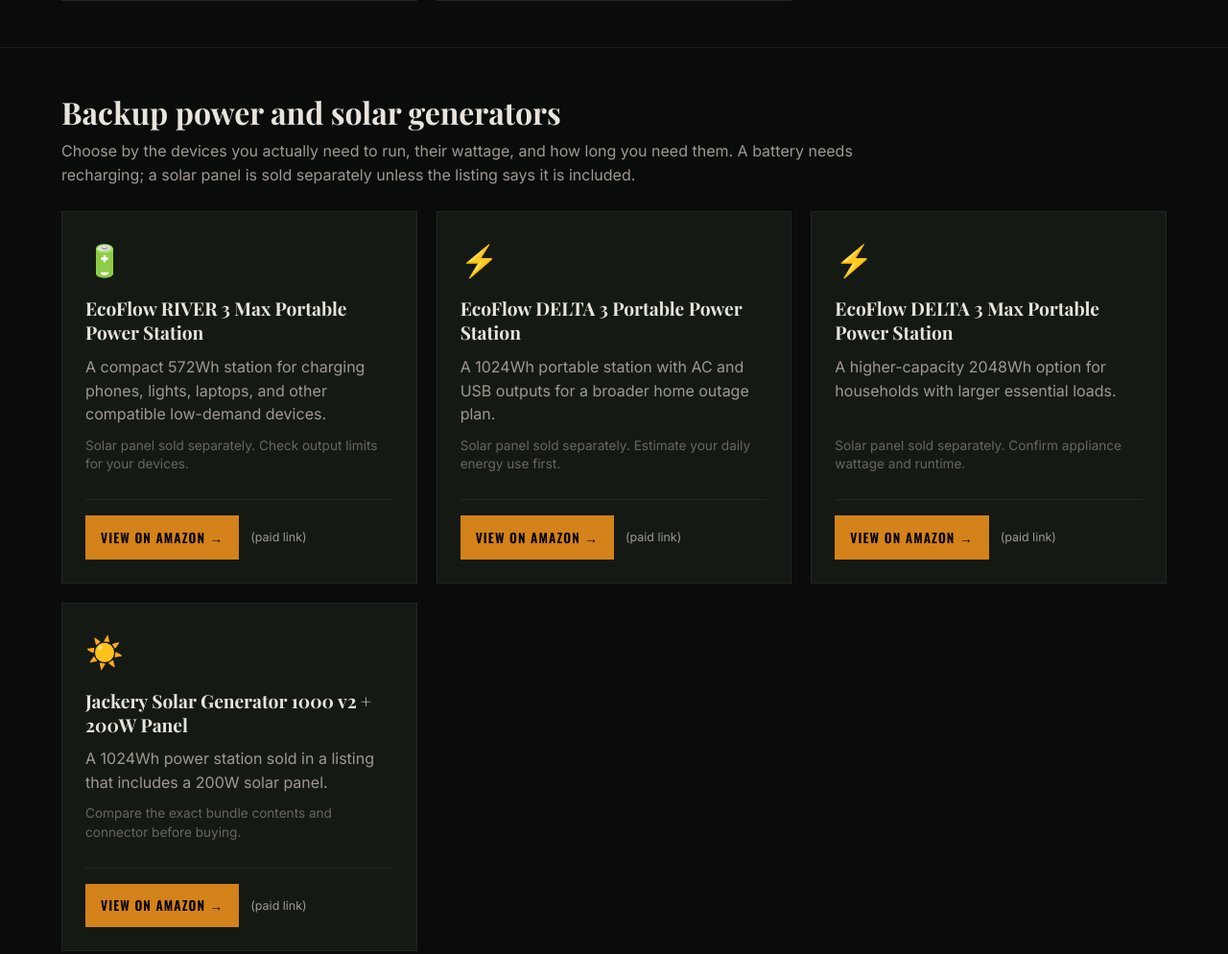
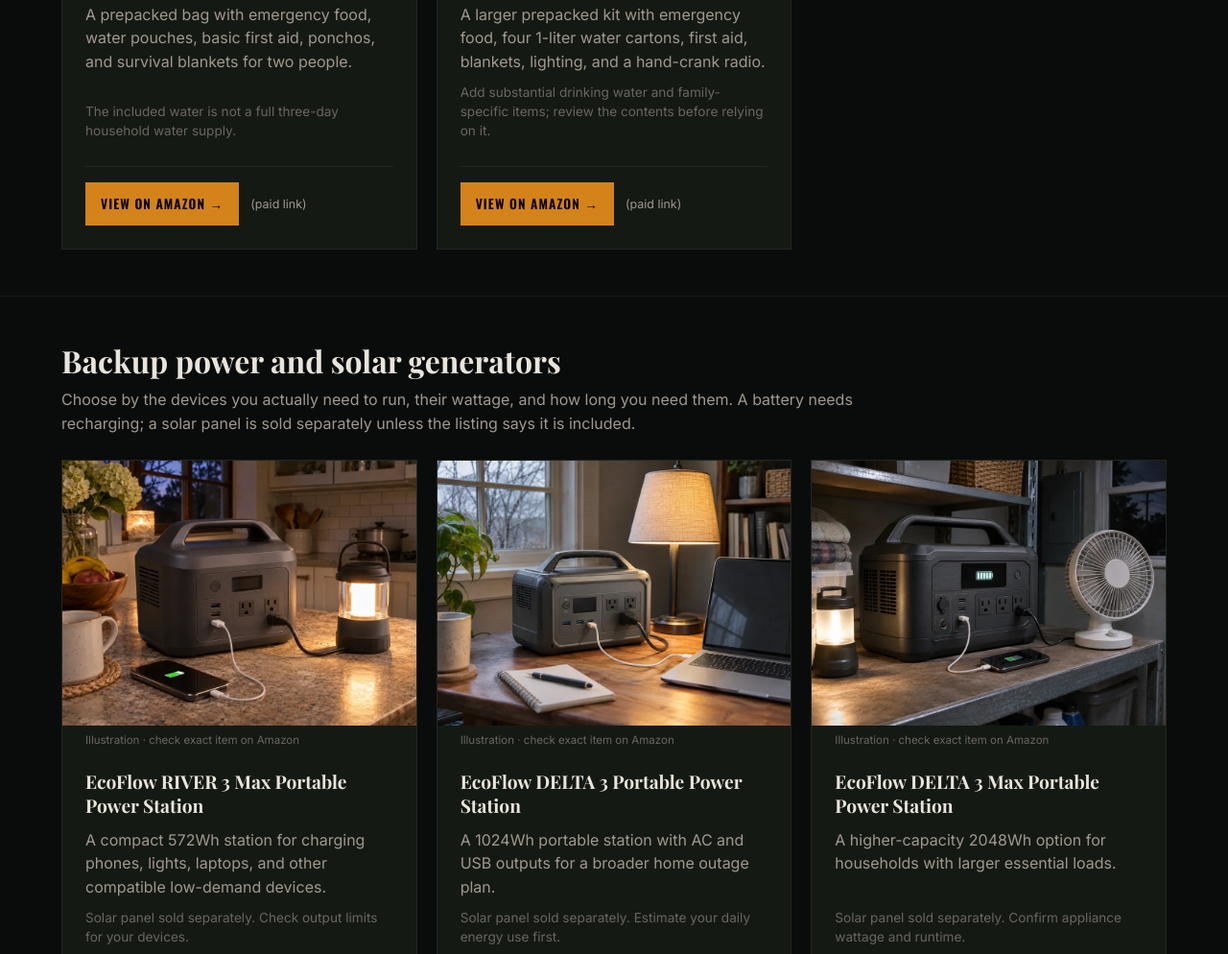
Before and after one commit to digitaldopamina/family-ready-now, an Astro site: page /boutique in a window 1280 px wide. Shown: the part 1048-2042 px from the top of the page at 96% size. Built offline with nearby package versions, Linux system fonts and the light colour scheme; Astro itself is replaced by a stand-in of ours.

Commit message:
Add original illustrations to emergency gear cards

```diff
--- a/src/pages/boutique.astro
+++ b/src/pages/boutique.astro
@@ -11,14 +11,14 @@ const groups = [
     products: [
       {
         name: 'Ready America 70280 2-Person 3-Day Survival Backpack',
-        icon: '🎒',
+        image: '/images/shop/kit-2-person.webp',
         description: 'A prepacked bag with emergency food, water pouches, basic first aid, ponchos, and survival blankets for two people.',
         note: 'The included water is not a full three-day household water supply.',
         asin: 'B000FJQQVI',
       },
       {
         name: 'Ready America Deluxe 4-Person 3-Day Emergency Backpack',
-        icon: '🎒',
+        image: '/images/shop/kit-4-person.webp',
         description: 'A larger prepacked kit with emergency food, four 1-liter water cartons, first aid, blankets, lighting, and a hand-crank radio.',
         note: 'Add substantial drinking water and family-specific items; review the contents before relying on it.',
         asin: 'B00149VP14',
@@ -32,28 +32,28 @@ const groups = [
     products: [
       {
         name: 'EcoFlow RIVER 3 Max Portable Power Station',
-        icon: '🔋',
+        image: '/images/shop/river-3-max.webp',
         description: 'A compact 572Wh station for charging phones, lights, laptops, and other compatible low-demand devices.',
         note: 'Solar panel sold separately. Check output limits for your devices.',
         asin: 'B0F4XRNTWX',
       },
       {
         name: 'EcoFlow DELTA 3 Portable Power Station',
-        icon: '⚡',
+        image: '/images/shop/delta-3.webp',
         description: 'A 1024Wh portable station with AC and USB outputs for a broader home outage plan.',
         note: 'Solar panel sold separately. Estimate your daily energy use first.',
         url: 'https://www.amazon.com/dp/B0DCBYMC9D?th=1&linkCode=ll2&tag=familyreadyno-20&linkId=1eb71045dae94786df636f242b92f7cb&language=en_US&gaOptInStatus=true&ref_=as_li_ss_tl',
       },
       {
         name: 'EcoFlow DELTA 3 Max Portable Power Station',
-        icon: '⚡',
+        image: '/images/shop/delta-3-max.webp',
         description: 'A higher-capacity 2048Wh option for households with larger essential loads.',
         note: 'Solar panel sold separately. Confirm appliance wattage and runtime.',
         url: 'https://www.amazon.com/dp/B0FQV6LMVX?th=1&linkCode=ll2&tag=familyreadyno-20&linkId=a9af93f40d36ae01675f967f44e60918&language=en_US&gaOptInStatus=true&ref_=as_li_ss_tl',
       },
       {
         name: 'Jackery Solar Generator 1000 v2 + 200W Panel',
-        icon: '☀️',
+        image: '/images/shop/jackery-solar-bundle.webp',
         description: 'A 1024Wh power station sold in a listing that includes a 200W solar panel.',
         note: 'Compare the exact bundle contents and connector before buying.',
         asin: 'B0D2L1G66J',
@@ -67,14 +67,14 @@ const groups = [
     products: [
       {
         name: 'EcoFlow 160W Foldable Solar Panel',
-        icon: '☀️',
+        image: '/images/shop/solar-160w.webp',
         description: 'A folding panel with an adjustable stand for compatible portable power stations.',
         note: 'Power station sold separately. Confirm input and cable compatibility.',
         asin: 'B08R5JWL74',
       },
       {
         name: 'EcoFlow 220W Portable Solar Panel',
-        icon: '☀️',
+        image: '/images/shop/solar-220w.webp',
         description: 'A larger folding panel with an adjustable stand for recharging a compatible station.',
         note: 'Power station sold separately. Check panel size, weight, and connectors.',
         asin: 'B0D2H94PS6',
@@ -88,14 +88,14 @@ const groups = [
     products: [
       {
         name: 'Reliance Aqua-Tainer 7-Gallon Water Container',
-        icon: '💧',
+        image: '/images/shop/aqua-tainer.webp',
         description: 'A rigid container for storing drinking water at home. Plan a safe place to store and fill it.',
         note: 'Heavy when full; this is a home-storage item, not a go-bag item.',
         url: 'https://www.amazon.com/dp/B001QC31G6?&linkCode=ll2&tag=familyreadyno-20&linkId=cede22ba5ace1ababeed5a760a0ac064&language=en_US&gaOptInStatus=true&ref_=as_li_ss_tl',
       },
       {
         name: 'Sawyer Squeeze Water Filtration System',
-        icon: '🚰',
+        image: '/images/shop/sawyer-filter.webp',
         description: 'A small filter with squeeze pouches for treating suitable fresh water during travel or evacuation.',
         note: 'Check its limits: a filter for bacteria and protozoa is not a universal purifier.',
         asin: 'B00B1OSU4W',
@@ -109,42 +109,42 @@ const groups = [
     products: [
       {
         name: 'Midland ER10VP Portable Weather Radio',
-        icon: '📻',
+        image: '/images/shop/midland-radio.webp',
         description: 'A compact AM/FM/weather radio with a flashlight for receiving information when phone service is unreliable.',
         note: 'Check alert coverage and keep the required spare batteries.',
         url: 'https://www.amazon.com/dp/B08SYK7LJT?th=1&linkCode=ll2&tag=familyreadyno-20&linkId=7ddcb0140b1a8ba9267f5b2f3ef7ebbe&language=en_US&gaOptInStatus=true&ref_=as_li_ss_tl',
       },
       {
         name: 'Anker Zolo 20,000mAh USB-C Power Bank',
-        icon: '📱',
+        image: '/images/shop/anker-power-bank.webp',
         description: 'A portable battery with a built-in USB-C cable for compatible phones and small devices.',
         note: 'Charge it in advance and check compatibility with your devices.',
         url: 'https://www.amazon.com/dp/B0CZ9JLN3N?th=1&linkCode=ll2&tag=familyreadyno-20&linkId=4b02c5d2c3a7aa27c802d3974c8a4896&language=en_US&gaOptInStatus=true&ref_=as_li_ss_tl',
       },
       {
         name: 'Coleman Sundome Camping Tent',
-        icon: '⛺',
+        image: '/images/shop/coleman-tent.webp',
         description: 'A tent with a rainfly for camping or a suitable outdoor evacuation location.',
         note: 'Choose the correct size; a tent is not a substitute for a safe indoor shelter.',
         asin: 'B0D7QHY574',
       },
       {
         name: 'Energizer WeatheReady PRO-360 LED Lantern',
-        icon: '💡',
+        image: '/images/shop/energizer-lantern.webp',
         description: 'Battery-powered room lighting for a blackout, with a handle for moving it around the home.',
         note: 'Store the required spare batteries with it.',
         asin: 'B09329QHWN',
       },
       {
         name: 'First Aid Only 298-Piece Family First Aid Kit',
-        icon: '🩹',
+        image: '/images/shop/first-aid-kit.webp',
         description: 'A basic home and travel kit with bandages, dressings, and other common first-aid supplies.',
         note: 'Add personal medicines and instructions separately.',
         asin: 'B000069EYA',
       },
       {
         name: 'Datrex 3600-Calorie Emergency Food Bar',
-        icon: '🥫',
+        image: '/images/shop/datrex-ration.webp',
         description: 'A compact, shelf-stable emergency food ration to keep as one part of a food plan.',
         note: 'One pack is not a complete three-day food plan for a family.',
         asin: 'B001CSAHW0',
@@ -162,7 +162,7 @@ const productUrl = (product: { asin?: string; url?: string }) =>
     <section class="page-header"><div class="container">
       <p class="label">Family Ready Now</p>
       <h1>Build your emergency kit</h1>
-      <p class="page-desc">Start with your family's needs, then compare the exact product details before buying. These are equipment options, not products we claim to have personally tested.</p>
+      <p class="page-desc">Start with your family's needs, then compare the exact product details before buying. The photos below are original illustrations of each type of equipment, not photos of the exact items sold on Amazon. We do not claim to have personally tested every product.</p>
       <p class="affiliate-notice"><strong>As an Amazon Associate I earn from qualifying purchases.</strong> Every Amazon button below is a paid link. We may earn a commission at no extra cost to you. <a href="/affiliates">How our links work</a>.</p>
       <nav class="group-nav" aria-label="Browse equipment categories">
         {groups.map(group => <a href={`#${group.id}`}>{group.title}</a>)}
@@ -177,7 +177,10 @@ const productUrl = (product: { asin?: string; url?: string }) =>
         <div class="products-grid">
           {group.products.map(product => (
             <article class="product-card">
-              <div class="product-icon" aria-hidden="true">{product.icon}</div>
+              <figure class="product-visual">
+                <img src={product.image} alt="" loading="lazy" width="960" height="720" />
+                <figcaption>Illustration · check exact item on Amazon</figcaption>
+              </figure>
               <h3 class="product-name">{product.name}</h3>
               <p class="product-desc">{product.description}</p>
               <p class="product-note">{product.note}</p>
@@ -215,7 +218,9 @@ const productUrl = (product: { asin?: string; url?: string }) =>
 .group-heading p { color: var(--text-secondary); line-height: 1.6; }
 .products-grid { display: grid; grid-template-columns: repeat(3, 1fr); gap: 1.25rem; }
 .product-card { background: var(--bg-card); border: 1px solid var(--border-subtle); padding: 1.5rem; display: flex; flex-direction: column; gap: 0.65rem; }
-.product-icon { font-size: 2rem; }
+.product-visual { margin: -1.5rem -1.5rem 0.75rem; }
+.product-visual img { display: block; width: 100%; height: auto; aspect-ratio: 4 / 3; object-fit: cover; background: var(--bg-card); }
+.product-visual figcaption { padding: 0.5rem 1.5rem 0; color: var(--text-muted); font-size: 0.72rem; line-height: 1.35; }
 .product-name { font-family: var(--font-heading); font-size: 1.2rem; line-height: 1.3; }
 .product-desc { color: var(--text-secondary); line-height: 1.55; flex: 1; }
 .product-note { font-size: 0.85rem; color: var(--text-muted); line-height: 1.45; }
```
Also changed, not shown: public/images/shop/anker-power-bank.webp (added), public/images/shop/aqua-tainer.webp (added), public/images/shop/coleman-tent.webp (added), public/images/shop/datrex-ration.webp (added), public/images/shop/delta-3-max.webp (added), public/images/shop/delta-3.webp (added), public/images/shop/energizer-lantern.webp (added), public/images/shop/first-aid-kit.webp (added), public/images/shop/jackery-solar-bundle.webp (added), public/images/shop/kit-2-person.webp (added), public/images/shop/kit-4-person.webp (added), public/images/shop/midland-radio.webp (added), public/images/shop/river-3-max.webp (added), public/images/shop/sawyer-filter.webp (added), 2 more files.
